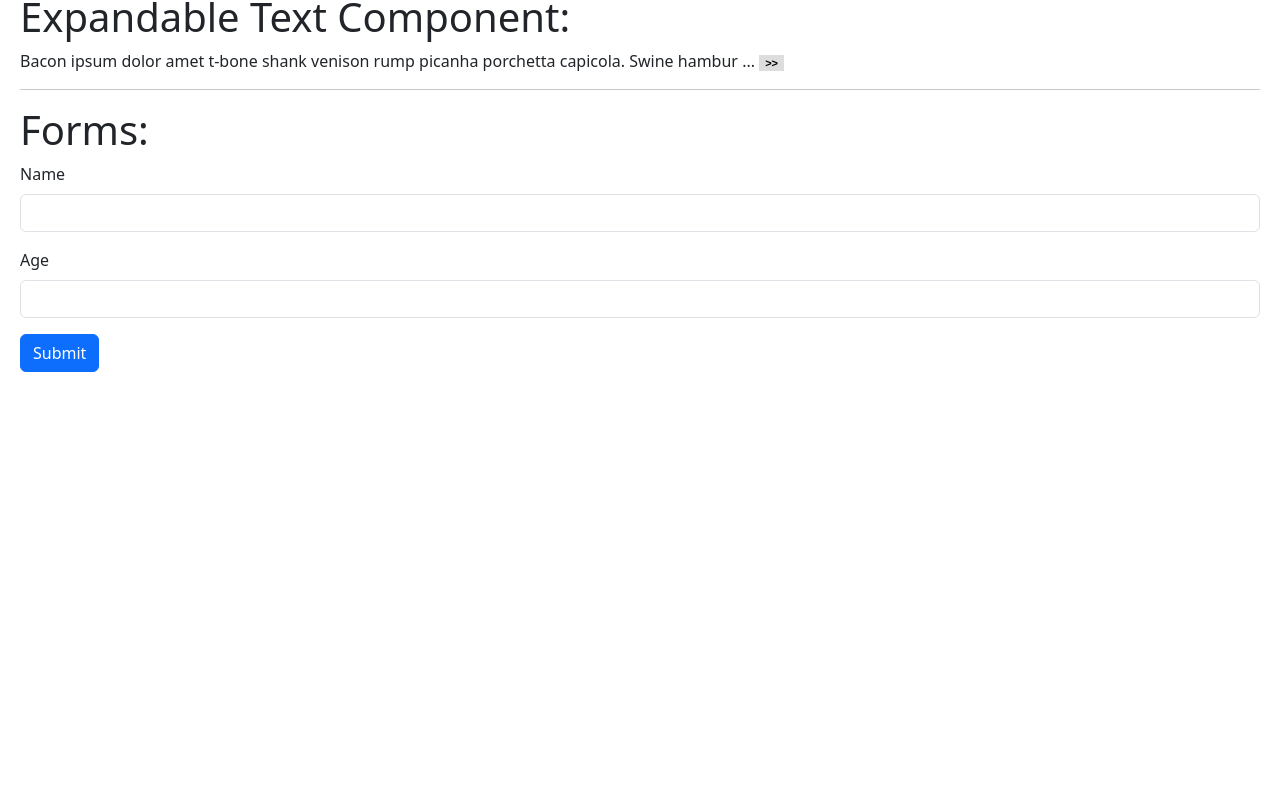
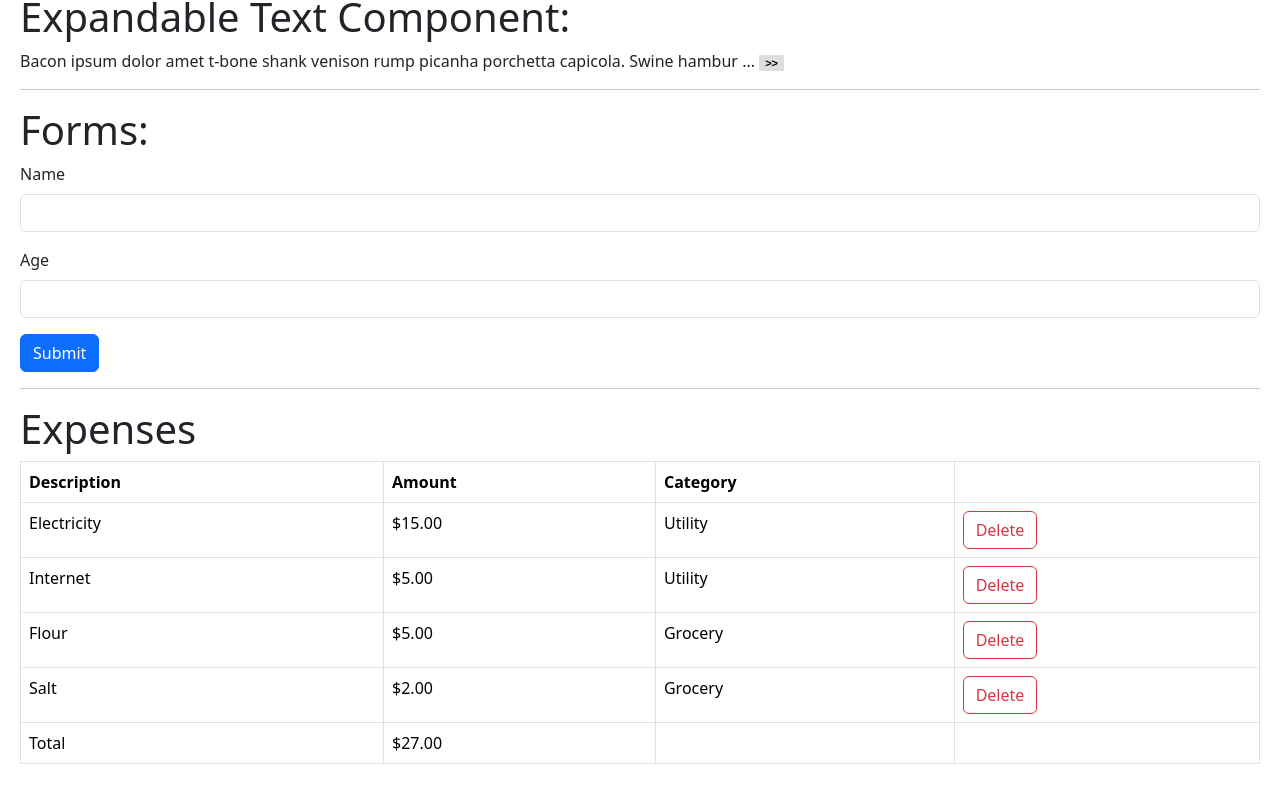
Before and after one commit to programmist/react-course-part1, a React (Vite) app: page / in a window 1280 px wide. Shown: the part 613-1413 px from the top of the page. Before the commit the page ends 1005 px from the top, so only its background shows below. Built offline with nearby package versions, Linux system fonts and the light colour scheme; the HTML template or start-up script is replaced by a standard one.

Commit message:
Build ExpenseList

```diff
--- a/src/App.tsx
+++ b/src/App.tsx
@@ -6,6 +6,7 @@ import { FaCity } from "react-icons/fa6";
 import BugList from "@components/BugList";
 import ExpandableText from "@components/ExpandableText";
 import Form from "./components/Form";
+import ExpenseList from "./expense-tracker/components/ExpenseList";
 
 const cities = [
   { id: 1, name: "New York", likeState: false },
@@ -18,6 +19,12 @@ const cities = [
 function App() {
   const handleSelect = (item: ListItem) => console.log(item);
   const [alertVisible, setAlertVisible] = useState(false);
+  const [expenses, setExpenses] = useState([
+    { id: 1, description: "Electricity", amount: 15, category: "Utility" },
+    { id: 2, description: "Internet", amount: 5, category: "Utility" },
+    { id: 3, description: "Flour", amount: 5, category: "Grocery" },
+    { id: 4, description: "Salt", amount: 2, category: "Grocery" },
+  ]);
   return (
     <>
       {alertVisible && (
@@ -67,6 +74,11 @@ function App() {
       <hr />
       <h1>Forms:</h1>
       <Form />
+      <hr />
+      <ExpenseList
+        expenses={expenses}
+        onDelete={(id) => setExpenses(expenses.filter((e) => e.id !== id))}
+      />
     </>
   );
 }
--- /dev/null
+++ b/src/expense-tracker/components/ExpenseList.tsx
@@ -0,0 +1,63 @@
+interface Expense {
+  id: number;
+  description: string;
+  amount: number;
+  category: string;
+}
+
+interface Props {
+  expenses: Expense[];
+  onDelete: (id: number) => void;
+}
+
+function ExpenseList({ expenses, onDelete }: Props) {
+  if (!expenses || expenses.length === 0) return null;
+
+  return (
+    <>
+      <h1>Expenses</h1>
+      <table className="table table-bordered">
+        <thead>
+          <tr>
+            <th>Description</th>
+            <th>Amount</th>
+            <th>Category</th>
+            <th></th>
+          </tr>
+        </thead>
+        <tbody>
+          {expenses.map((expense) => (
+            <tr key={expense.id}>
+              <td>{expense.description}</td>
+              <td>${expense.amount.toFixed(2)}</td>
+              <td>{expense.category}</td>
+              <td>
+                <button
+                  onClick={() => onDelete(expense.id)}
+                  className="btn btn-outline-danger"
+                >
+                  Delete
+                </button>
+              </td>
+            </tr>
+          ))}
+        </tbody>
+        <tfoot>
+          <tr>
+            <td>Total</td>
+            <td>
+              $
+              {expenses
+                .reduce((total, { amount }) => total + amount, 0)
+                .toFixed(2)}
+            </td>
+            <td></td>
+            <td></td>
+          </tr>
+        </tfoot>
+      </table>
+    </>
+  );
+}
+
+export default ExpenseList;
```
